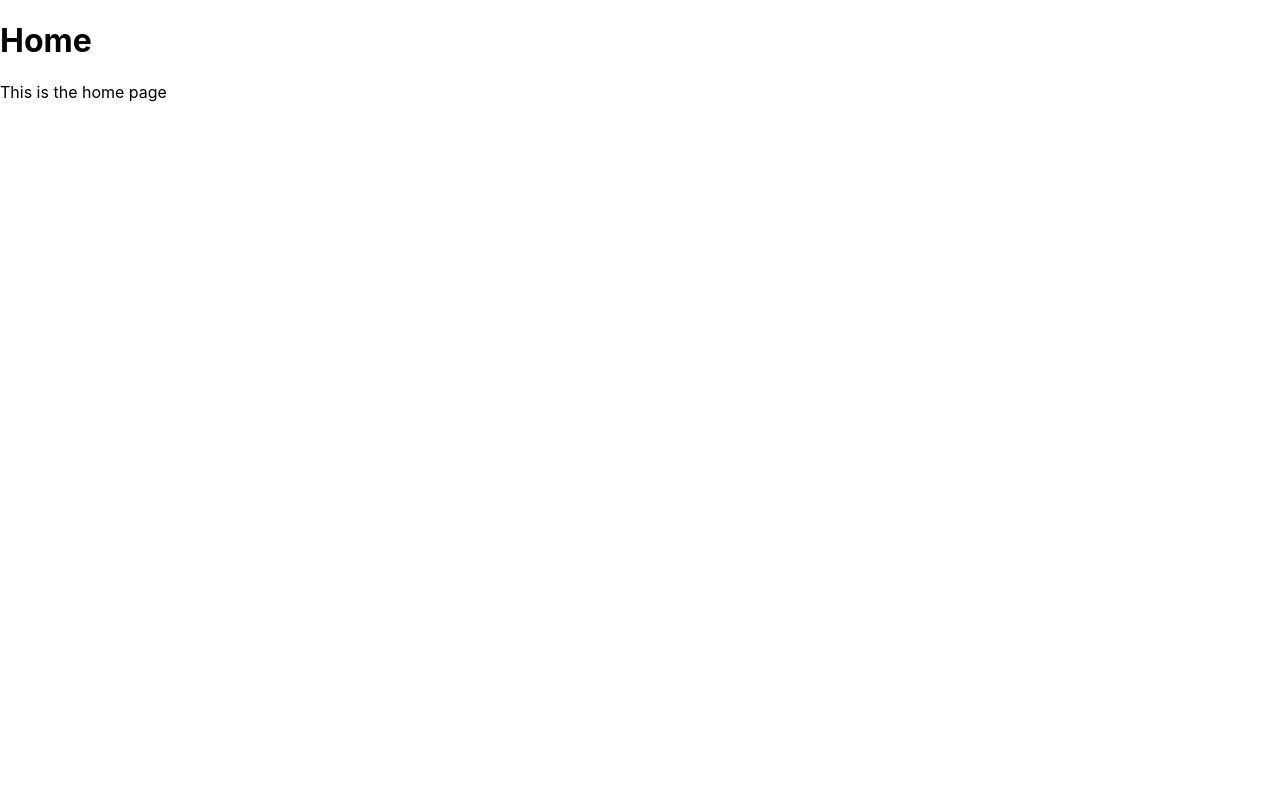
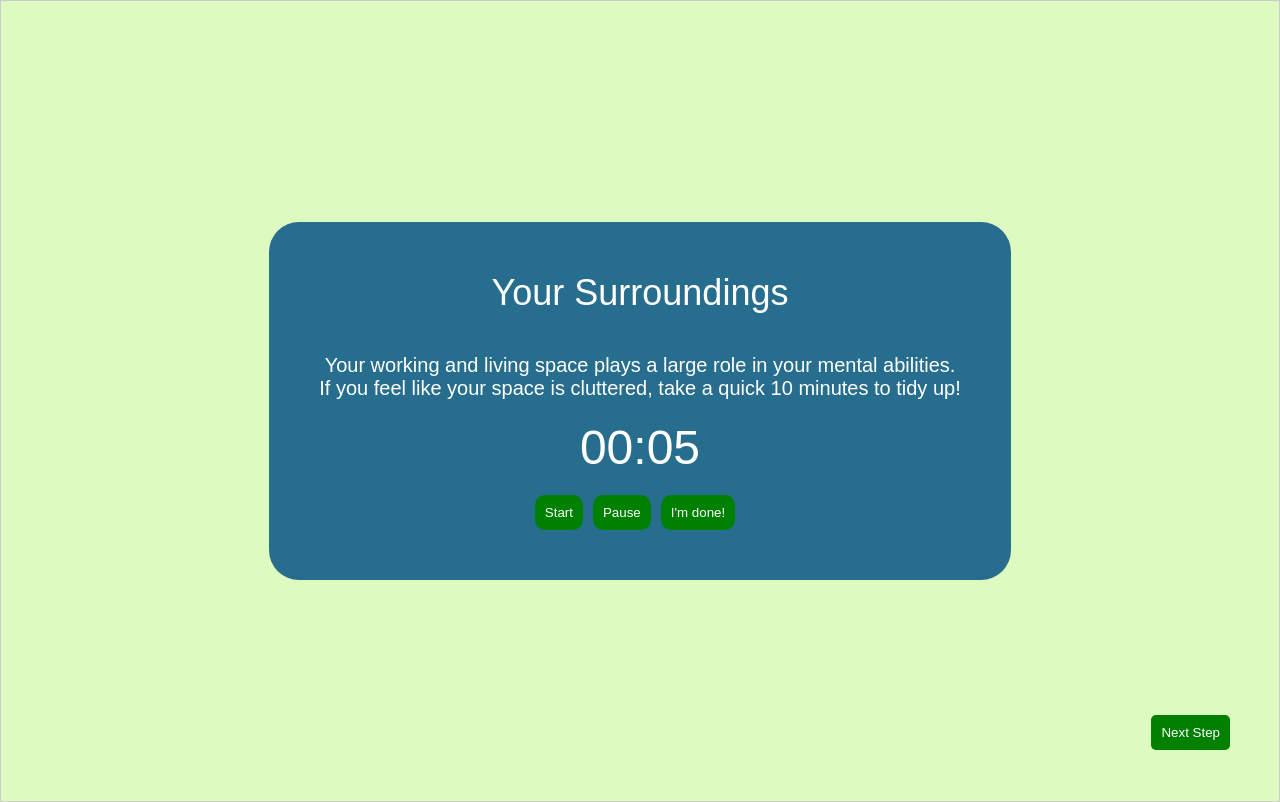
Before and after one commit to davidy838/serenity, a React (Create React App) app: page / in a window 1280 px wide. Built offline with nearby package versions, Linux system fonts and the light colour scheme.

Commit message:
Surroundings page filled

```diff
--- a/src/App.js
+++ b/src/App.js
@@ -2,6 +2,7 @@ import './App.css';
 import React from 'react';
 import Home from './pages/Home';
 import { BrowserRouter as Router, Routes, Route } from 'react-router-dom';
+import Surroundings from './components/Surroundings';
 
 function App() {
   return (
@@ -9,9 +10,7 @@ function App() {
       <Router>
 
         <Routes>
-          <Route exact path ='/' element={<Home />} />
-
-
+          <Route exact path ='/' element={<Surroundings />} />
 
 
         </Routes>
--- /dev/null
+++ b/src/components/End.js
@@ -0,0 +1 @@
+import React, { useState, useEffect } from 'react';
--- a/src/components/Surroundings.js
+++ b/src/components/Surroundings.js
@@ -1,9 +1,106 @@
+import React, { useState, useEffect } from 'react';
+
 function Surroundings() {
-    return (
-        <div>
-            <h1>Home</h1>
-            <p>This is the home page</p>
+  const [minutes, setMinutes] = useState(0);
+  const [seconds, setSeconds] = useState(5);
+  const [isTimerRunning, setIsTimerRunning] = useState(false);
+  const [timerUp, setTimerUp] = useState(false);
+  const [inputValue, setInputValue] = useState('');
+  const [showWow, setShowWow] = useState(false);
+  const [backgroundColor, setBackgroundColor] = useState('#DDFAC0');
+
+  const handleInputChange = (e) => {
+    setInputValue(e.target.value);
+  };
+
+  const handleShowWow = () => {
+    setShowWow(true);
+  };
+
+  useEffect(() => {
+    let timerInterval;
+
+    if (isTimerRunning) {
+      timerInterval = setInterval(() => {
+        if (seconds > 0) {
+          setSeconds(seconds - 1);
+        } else {
+          if (minutes > 0) {
+            setMinutes(minutes - 1);
+            setSeconds(59);
+          } else {
+            // Timer reached 00:00
+            clearInterval(timerInterval);
+            setIsTimerRunning(false);
+            setTimerUp(true);
+          }
+        }
+      }, 1000);
+    }
+
+    return () => clearInterval(timerInterval); // Cleanup on component unmount
+
+  }, [isTimerRunning, minutes, seconds]);
+
+  const pad = (value) => (value < 10 ? `0${value}` : value);
+
+  const startTimer = () => {
+    setIsTimerRunning(true);
+  };
+
+  const pauseTimer = () => {
+    setIsTimerRunning(false);
+  };
+
+  const doneCleaning = () => {
+    setMinutes(0);
+    setSeconds(0);
+    setIsTimerRunning(true);
+  };
+
+  return (
+    <div style={{ backgroundColor, border: '1px solid #ccc', height: '100vh', overflow: 'hidden' }}>
+    <div style={{ fontFamily: 'Rubik, sans-serif', display: 'flex', flexDirection: 'column', alignItems: 'center', justifyContent: 'center', height: '100%', margin: 0 }}>
+        <div style={{ padding: '50px', backgroundColor: '#276E8E', display: 'flex', flexDirection: 'column', alignItems: 'center', justifyContent: 'center', borderRadius: '30px'}}>
+        {!timerUp && (
+            <div style={{ textAlign: 'center' }}>
+            <div style={{ fontSize: '36px', marginBottom: '40px', fontFamily: 'Rubik, sans-serif', color: 'white' }}>Your Surroundings</div>
+            <div style={{ fontSize: '20px', marginBottom: '20px', fontFamily: 'Rubik, sans-serif', color: 'white' }}>Your working and living space plays a large role in your mental abilities.<br />If you feel like your space is cluttered, take a quick 10 minutes to tidy up!</div>
+            <div style={{ fontSize: '48px', color: '#333', color: 'white' }}>{`${pad(minutes)}:${pad(seconds)}`}</div>
+            <div style={{ display: 'flex', justifyContent: 'center', marginTop: '20px' }}>
+                <button onClick={startTimer} style={{ marginRight: '10px', color: 'white', backgroundColor: 'green', border: 'none', padding: '10px', borderRadius: '10px' }}>Start</button>
+                <button onClick={pauseTimer} style={{ marginRight: '10px', color: 'white', backgroundColor: 'green', border: 'none', padding: '10px', borderRadius: '10px' }}>Pause</button>
+                <button onClick={doneCleaning} style={{ marginRight: '10px', color: 'white', backgroundColor: 'green', border: 'none', padding: '10px', borderRadius: '10px' }}>I'm done!</button>
+            </div>
+            </div>
+        )}
+        {timerUp && (
+            <div style={{ textAlign: 'center' }}>
+            {!showWow && <div style={{ fontSize: '24px', margin: '10px 0', color: 'white' }}>Great Job!</div>}
+            {!showWow && <div style={{ fontSize: '12px', marginBottom: '20px', color: 'white' }}>What did you do?</div>}
+            {!showWow && (
+                <>
+                <input
+                    type="text"
+                    value={inputValue}
+                    onChange={handleInputChange}
+                    style={{ fontSize: '16px', padding: '8px', marginBottom: '10px' }}
+                />
+                <br />
+                {!showWow && <button onClick={handleShowWow} style={{ color: 'white', backgroundColor: 'green', border: 'none', padding: '10px' }}>Submit</button>}
+                </>
+            )}
+            {showWow && <div style={{ fontSize: '18px', marginTop: '10px', color: 'white' }}>Wow! {inputValue} is some hard stuff. Well done.</div>}
+            </div>
+        )}
         </div>
-    )
+    </div>
+    <div style={{ position: 'fixed', bottom: '50px', right: '50px', zIndex: '999' }}>
+    <button style={{ color: 'white', backgroundColor: 'green', border: 'none', padding: '10px', borderRadius: '5px' }}>Next Step</button>
+    </div>
+    </div>
+
+  );
 }
+
 export default Surroundings;
```
